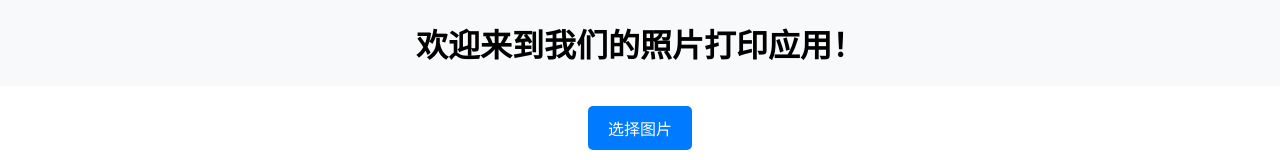
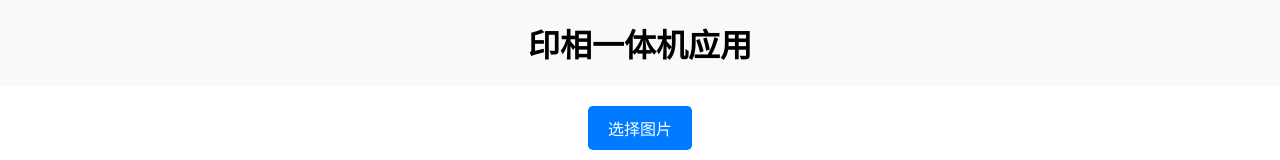
Before and after one commit to Ericjianghanyang/PhotoPrinterApp, a plain HTML site: page index.html in a window 1280 px wide. Shown: the top 160 px of the page. Drawn offline with Linux system fonts and the light colour scheme.

Commit message:
Update index.html

```diff
--- a/index.html
+++ b/index.html
@@ -8,7 +8,7 @@
 </head>
 <body>
     <header>
-        <h1>欢迎来到我们的照片打印应用！</h1>
+        <h1>印相一体机应用</h1>
     </header>
     <main>
         <div class="upload-container">
@@ -18,11 +18,11 @@
         <div class="preview-container">
             <div class="image-frame">
                 <img id="image-preview" alt="照片预览"/>
+                <button id="print-button" class="upload-button" style="display: none;">打印照片</button>
             </div>
         </div>
     </main>
     <footer>
-        <button id="print-button" class="upload-button" style="display: none;">打印照片</button>
         <p>&copy; 2024 照片打印应用</p>
     </footer>
 
```
